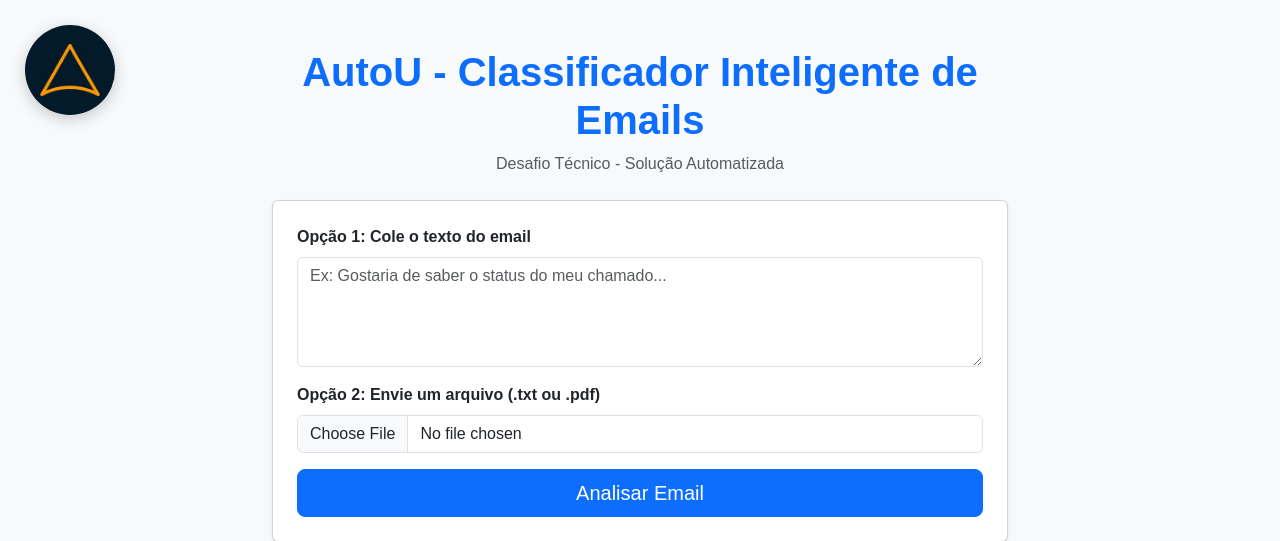
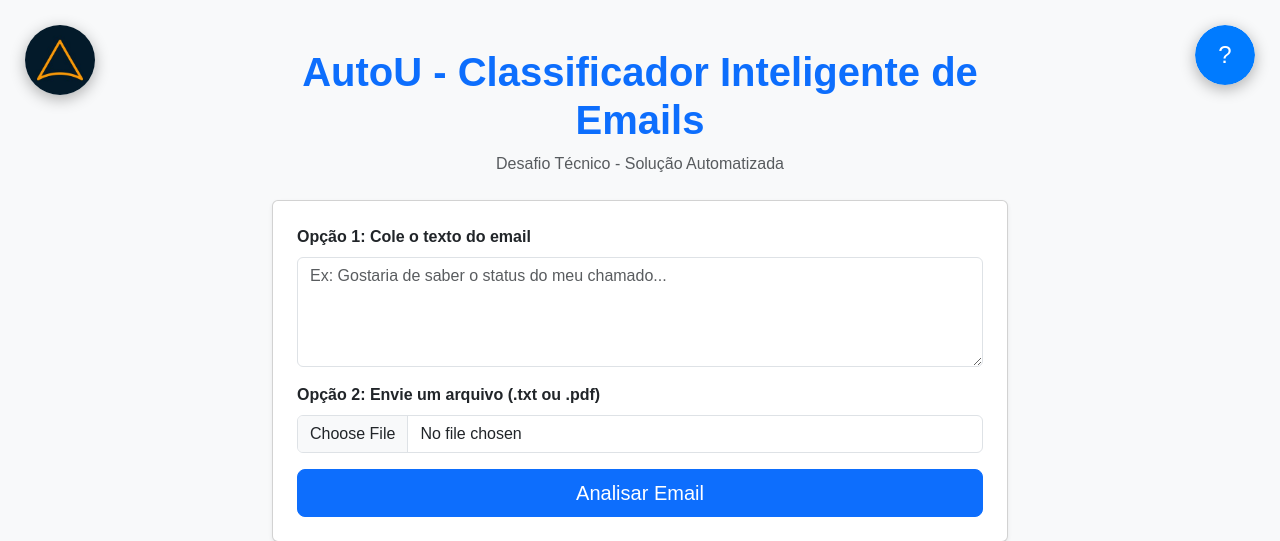
Before and after one commit to lucashss88/autoU-email-classifier, a Flask app: page / in a window 1280 px wide. Shown: the top 541 px of the page. Run offline with Flask 3, Linux system fonts and the light colour scheme; some libraries are stand-ins or nearby versions.

Commit message:
feat: add help modal with usage instructions and features overview

```diff
--- a/static/styles.css
+++ b/static/styles.css
@@ -33,11 +33,11 @@ body {
     position: fixed;
     top: 25px;
     left: 25px;
-    width: 90px;
-    height: 90px;
+    width: 70px;
+    height: 70px;
     border-radius: 50%;
     background-color: white;
-    box-shadow: 0 4px 15px rgba(0,0,0,0.2);
+    box-shadow: 0 4px 15px rgba(0,0,0,0.3);
     z-index: 1000;
     overflow: hidden;
     transition: transform 0.3s ease, box-shadow 0.3s ease;
@@ -52,16 +52,69 @@ body {
     object-fit: contain;
 }
 
-.logo-container:hover {
+.help-container {
+    position: fixed;
+    top: 25px;
+    right: 25px;
+    border-radius: 50%;
+    background-color: white;
+    box-shadow: 0 4px 15px rgba(0,0,0,0.3);
+    z-index: 1000;
+    overflow: hidden;
+    transition: transform 0.3s ease, box-shadow 0.3s ease;
+    display: flex;
+    align-items: center;
+    justify-content: center;
+}
+
+.button-help {
+    width: 60px;
+    height: 60px;
+    border-radius: 50%;
+    background-color: #007bff;
+    color: white;
+    font-size: 24px;
+    border: none;
+    cursor: pointer;
+    box-shadow: 0 4px 10px rgba(0,0,0,0.2);
+    transition: background-color 0.3s ease;
+}
+
+.help-container:hover {
     transform: scale(1.1);
-    box-shadow: 0 8px 25px rgba(0,0,0,0.3);
-    cursor: pointer;
+}
+
+.option-help {
+    padding: 12px;
+    background-color: #f8f9fa;
+    border-left: 4px solid #007bff;
+    border-radius: 4px;
+}
+
+.option-help h6 {
+    margin-bottom: 8px;
+}
+
+.option-help code {
+    background-color: #e9ecef;
+    padding: 2px 6px;
+    border-radius: 3px;
+    font-size: 0.9em;
+}
+
+.modal-header {
+    border-bottom: 2px solid #0d6efd;
+}
+
+.modal-body {
+    font-size: 0.95rem;
+    line-height: 1.6;
 }
 
 @media (max-width: 768px) {
     .logo-container {
-        width: 60px;
-        height: 60px;
+        width: 40px;
+        height: 40px;
         top: 10px;
         left: 10px;
     }
--- a/templates/index.html
+++ b/templates/index.html
@@ -31,6 +31,80 @@
         alt="Logo AutoU"
       />
     </a>
+
+    <div class="help-container">
+      <button
+        type="button"
+        class="button-help"
+        title="Ajuda"
+        data-bs-toggle="modal"
+        data-bs-target="#helpModal"
+      >
+        ?
+      </button>
+    </div>
+
+    <div
+      class="modal fade"
+      id="helpModal"
+      tabindex="-1"
+      aria-labelledby="helpModalLabel"
+      aria-hidden="true"
+    >
+      <div class="modal-dialog modal-dialog-centered">
+        <div class="modal-content">
+          <div class="modal-header bg-primary text-white">
+            <h5 class="modal-title" id="helpModalLabel">Como Usar</h5>
+            <button
+              type="button"
+              class="btn-close btn-close-white"
+              data-bs-dismiss="modal"
+              aria-label="Close"
+            ></button>
+          </div>
+          <div class="modal-body">
+            <h6 class="fw-bold mb-3">🎯 Funcionalidades Principais:</h6>
+            <ul class="mb-4">
+              <li>
+                <strong>Classificação Automática:</strong> A IA analisa e
+                classifica seus emails como Produtivo ou Improdutivo
+              </li>
+              <li>
+                <strong>Sugestão de Resposta:</strong> Receba respostas
+                automáticas adequadas e contextualizadas
+              </li>
+              <li>
+                <strong>Processamento Inteligente:</strong> Utiliza Google
+                Gemini para análise semântica avançada
+              </li>
+            </ul>
+
+            <h6 class="fw-bold mb-3">📝 Opções Disponíveis:</h6>
+
+            <div class="option-help mb-3">
+              <h6 class="text-primary">
+                <strong>✏️ Opção 1: Cole o texto do email</strong>
+              </h6>
+              <p class="text-muted mb-0">
+                Cole o corpo do email diretamente no campo de texto. Ideal para
+                mensagens curtas ou quando você quer analisar rapidamente.
+              </p>
+            </div>
+
+            <div class="option-help">
+              <h6 class="text-primary">
+                <strong>📎 Opção 2: Envie um arquivo</strong>
+              </h6>
+              <p class="text-muted">
+                Faça upload de arquivos <code>.txt</code> ou <code>.pdf</code>.
+                Perfeito para emails salvos ou documentos completos. O sistema
+                lerá automaticamente o conteúdo.
+              </p>
+            </div>
+          </div>
+        </div>
+      </div>
+    </div>
 
     <div class="container mt-5">
       <div class="row justify-content-center">
@@ -109,6 +183,7 @@
       </div>
     </div>
 
+    <script src="https://cdn.jsdelivr.net/npm/bootstrap@5.3.0/dist/js/bootstrap.bundle.min.js"></script>
     <script src="{{ url_for('static', filename='script.js') }}"></script>
   </body>
 </html>
```
